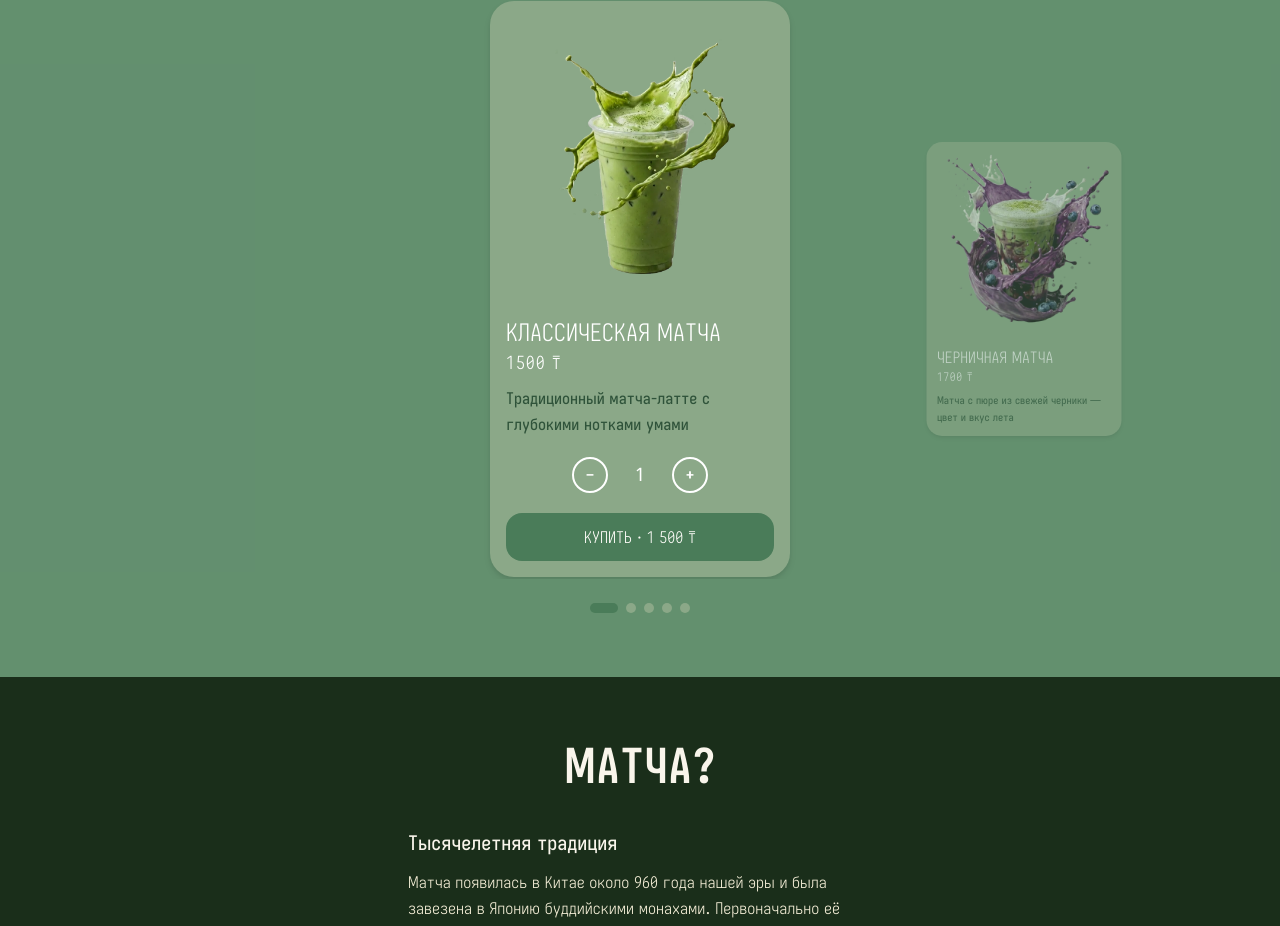
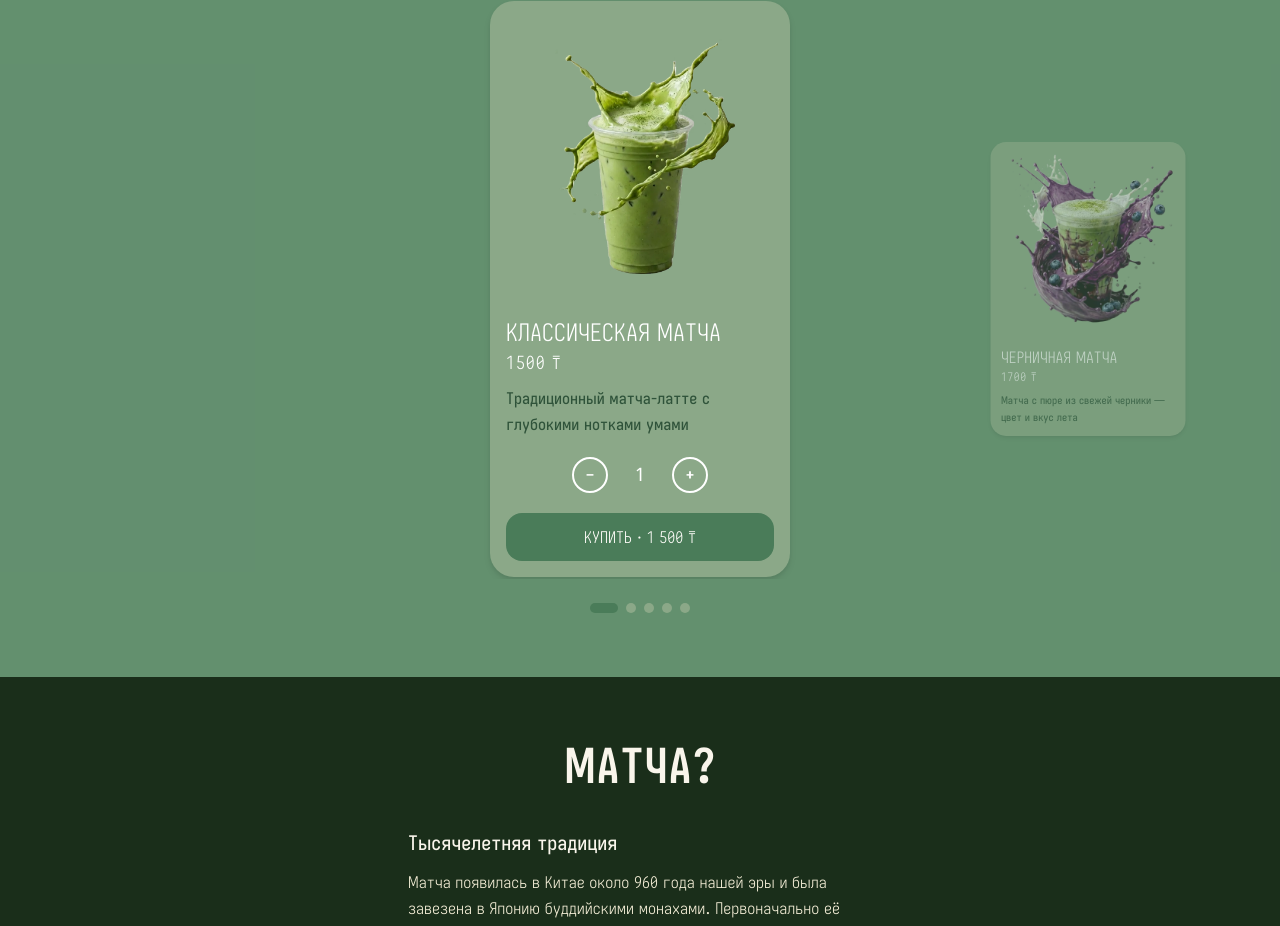
Before and after one commit to bavayra/matcha-cafe, a React (Vite) app: page / in a window 1280 px wide. Shown: the part 953-1879 px from the top of the page. Built offline with nearby package versions, Linux system fonts and the light colour scheme; the HTML template or start-up script is replaced by a standard one.

Commit message:
refactor(DrinkCarousel): unified carousel spacing with css calc

```diff
--- a/src/components/Drinks/DrinkCarousel.tsx
+++ b/src/components/Drinks/DrinkCarousel.tsx
@@ -1,4 +1,4 @@
-import { useCallback, useRef, useState, useEffect } from 'react'
+import { useCallback, useRef } from 'react'
 import type { Drink } from '../../types'
 import DrinkCard from './DrinkCard'
 
@@ -34,46 +34,9 @@ const CARD_PARAMS: Record<number, { scale: number; opacity: number; zIndex: numb
   2: { scale: 0.5, opacity: 0.5, zIndex: 8 },
 }
 
-const MOBILE_STEP = 56
-const TABLET_STEP = 48
-const DESKTOP_STEP = 30
+const CARD_GAP_VW = 5
 
 export default function DrinkCarousel({ drinks, active, onActiveChange }: Props) {
-  const [stepVw, setStepVw] = useState<number>(() => {
-    if (typeof window === 'undefined') return TABLET_STEP
-
-    const width = window.innerWidth
-
-    if (width >= 1024) {
-      return DESKTOP_STEP
-    } else if (width <= 599) {
-      return MOBILE_STEP
-    } else {
-      return TABLET_STEP
-    }
-  })
-
-  useEffect(() => {
-    if (typeof window === 'undefined') return
-
-    const handleResize = () => {
-      const width = window.innerWidth
-      if (width >= 1024) {
-        setStepVw(DESKTOP_STEP)
-      } else if (width <= 599) {
-        setStepVw(MOBILE_STEP)
-      } else {
-        setStepVw(TABLET_STEP)
-      }
-    }
-    handleResize()
-
-    window.addEventListener('resize', handleResize)
-    return () => window.removeEventListener('resize', handleResize)
-  }, [])
-
-  const translateVw = (offset: number) => offset * stepVw
-
   const dragStartX = useRef<number | null>(null)
   const hasDragged = useRef(false)
 
@@ -136,7 +99,7 @@ export default function DrinkCarousel({ drinks, active, onActiveChange }: Props)
               key={drink.id}
               className="absolute left-1/2 top-1/2 w-[80vw] sm:max-w-[300px] max-w-[360px] cursor-pointer"
               style={{
-                transform: `translate(calc(-50% + ${translateVw(offset)}vw), -50%) scale(${scale})`,
+                transform: `translate(calc(-50% + ${offset} * (30vw + ${CARD_GAP_VW}vw)), -50%) scale(${scale})`,
                 opacity,
                 zIndex,
                 transition:
```
